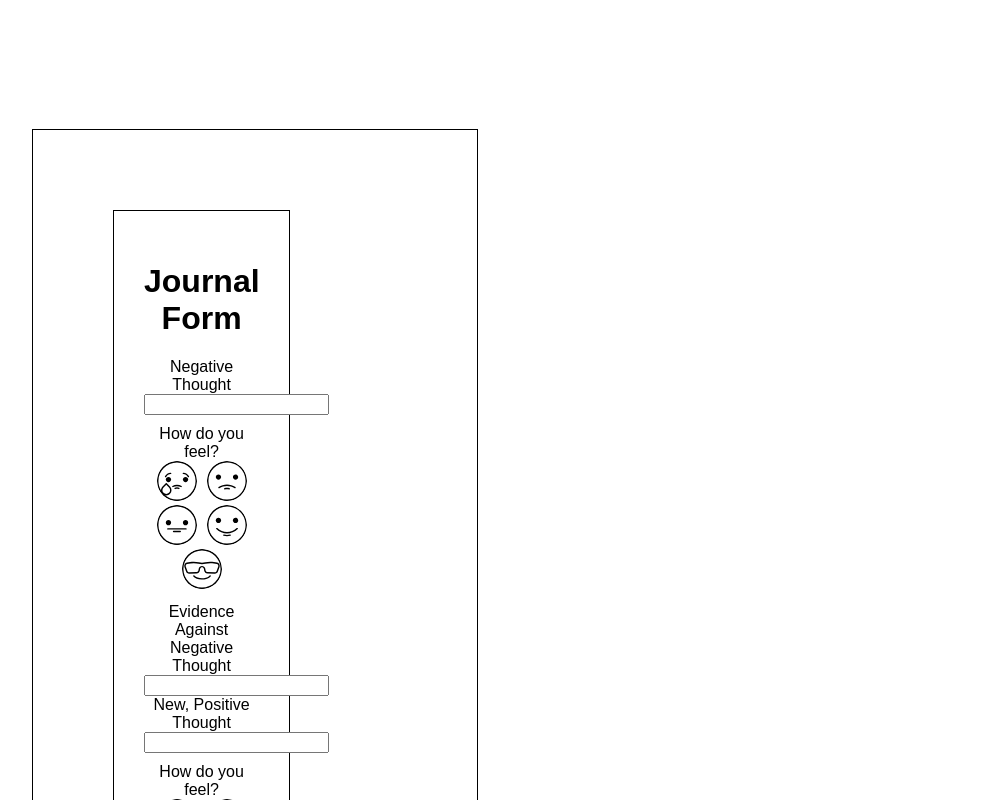
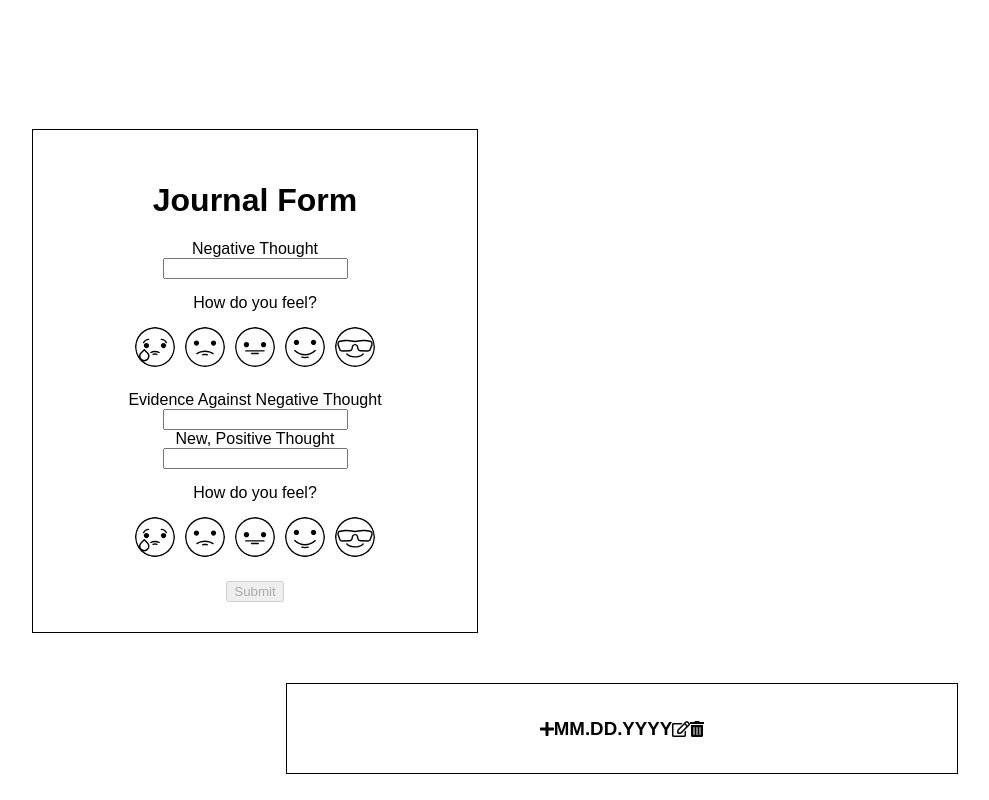
Before and after one commit to KatelinDeSerano/positive-me, a React (Create React App) app: page / in a window 1280 px wide. Shown: the part 1420-2220 px from the top of the page, without its empty margins (18-1007 px from the left). After the commit the page ends 2194 px from the top, so only its background shows below. Built offline with nearby package versions, Linux system fonts and the light colour scheme.

Commit message:
added values to emojis, created minJournalView component

```diff
--- a/public/index.html
+++ b/public/index.html
@@ -10,6 +10,7 @@
     -->
     <link rel="manifest" href="%PUBLIC_URL%/manifest.json">
     <link rel="shortcut icon" href="%PUBLIC_URL%/favicon.ico">
+    <script defer src="https://use.fontawesome.com/releases/v5.0.6/js/all.js"></script>
 
     <!--
       Notice the use of %PUBLIC_URL% in the tags above.
--- a/src/components/App.js
+++ b/src/components/App.js
@@ -4,6 +4,7 @@ import './App.css';
 import Chart from './chart.js';
 import JournalForm from './journalForm.js';
 import LandingPage from './landingPage.js';
+import MinJournalView from './minJournalView.js';
 
 class App extends Component {
   render() {
@@ -12,6 +13,7 @@ class App extends Component {
         <LandingPage />
         <Chart />
         <JournalForm />
+        <MinJournalView />
       </div>
     );
   }
--- a/src/components/emotionScale.css
+++ b/src/components/emotionScale.css
@@ -3,14 +3,27 @@
     width: 40px;
     margin: 0 5px;
     border-radius: 50%;
+    transition: all .2s ease-in-out;
 }
 
 .emoji:hover {
     background-color: yellow;
-    height: 50px;
-    width: 50px;
+    transform: scale(1.1);
+}
+
+.selected {
+    background-color: yellow;
+}
+
+.empty {
+    background-color: white;
 }
 
 .emotionScale {
-    margin: 10px 0;
+    margin: 15px;
 }
+
+.emojiSelect {
+    padding: 5px 0;
+    margin: 10px;
+}
--- a/src/components/emotionScale.js
+++ b/src/components/emotionScale.js
@@ -1,5 +1,6 @@
 import React from "react";
 import './emotionScale.css';
+// import {connect} from "react-redux";
 
 import coolFace from '../images/260102-emoji/svg/cool-1.svg';
 import crying from '../images/260102-emoji/svg/crying-2.svg';
@@ -7,17 +8,30 @@ import sad from '../images/260102-emoji/svg/sad-2.svg';
 import neutral from '../images/260102-emoji/svg/confused.svg';
 import happy from '../images/260102-emoji/svg/happy-2.svg';
 
-export default function EmotionScale() {
-    return (
-        <div className="emotionScale">
-            <label>How do you feel?</label>
-            <div>
-                <img src={crying} className="emoji" alt="crying face" />
-                <img src={sad} className="emoji" alt="sad face" />
-                <img src={neutral} className="emoji" alt="neutral face" />
-                <img src={happy} className="emoji" alt="happy face" />
-                <img src={coolFace} className="emoji" alt="cool" />
+export default class EmotionScale extends React.Component {
+    constructor(props) {
+        super(props);
+        this.state = {
+            value: 0
+        };
+    }
+    emojiClick(value) {
+        console.log(value);
+        this.setState({value: value});
+    }
+
+    render() {
+        return (
+            <div className="emotionScale">
+                <label>How do you feel?</label>
+                <div className="emojiSelect">
+                    <img src={crying} className={"emoji " + (this.state.value===1 ? "selected" : "empty") } alt="crying face" onClick={()=>this.emojiClick(1)}/>
+                    <img src={sad} className={"emoji " + (this.state.value===2 ? "selected" : "empty") } alt="sad face" onClick={()=>this.emojiClick(2)} />
+                    <img src={neutral} className={"emoji " + (this.state.value===3 ? "selected" : "empty") } alt="neutral face" onClick={()=>this.emojiClick(3)} />
+                    <img src={happy} className={"emoji " + (this.state.value===4 ? "selected" : "empty") } alt="happy face" onClick={()=>this.emojiClick(4)} />
+                    <img src={coolFace} className={"emoji " + (this.state.value===5 ? "selected" : "empty") } alt="cool" onClick={()=>this.emojiClick(5)} />
+                </div>
             </div>
-        </div>
-    );
+        );
+    }
 };
--- a/src/components/journalForm.js
+++ b/src/components/journalForm.js
@@ -11,7 +11,7 @@ class JournalForm extends Component {
   }
   render() {
     return (
-      <div className="journalForm">
+      <div className="form">
         <form
           className="journalForm"
           onSubmit={this.props.handleSubmit(values =>
--- /dev/null
+++ b/src/components/minJournalView.css
@@ -0,0 +1,15 @@
+.minJournalView {
+    border: 1px solid black;
+    padding: 15px;
+    width: 50%;
+    margin: auto;
+    text-align: center;
+}
+
+h3 {
+    display: inline-block;
+}
+
+i {
+    margin: 5px;
+}
--- /dev/null
+++ b/src/components/minJournalView.js
@@ -0,0 +1,15 @@
+import React from "react";
+import './minJournalView.css';
+
+export default function MinJournalView(props) {
+    return (
+        <div className="minJournalView">
+            <span className="display">
+            <i className="fas fa-plus"></i>
+            <h3>MM.DD.YYYY</h3>
+            <i className="far fa-edit"></i>
+            <i className="fas fa-trash-alt"></i>
+            </span>
+        </div>
+    );
+};
```
Also changed, not shown: src/components/journalForm.css (line endings or trailing spaces), 1 other file (tests, documents, lock files or other folders).
